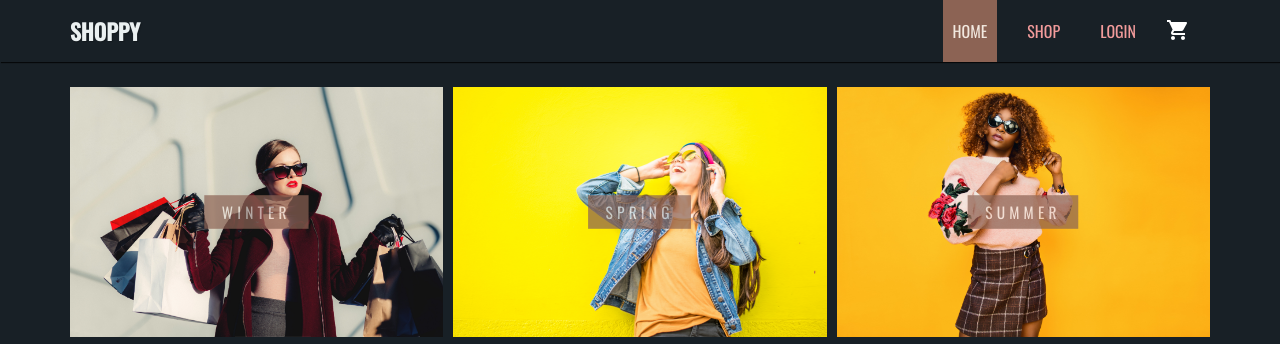
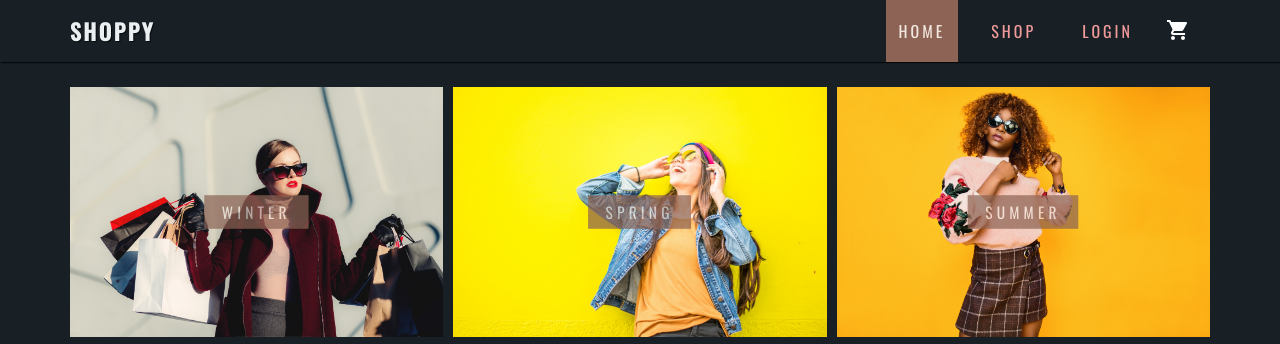
Before and after one commit to touhidulShawan/shoppy-static, a PHP site: page / in a window 1280 px wide. Shown: the top 344 px of the page. Run offline with PHP 8.4, Linux system fonts and the light colour scheme.

Commit message:
fix spacing in nav-links

```diff
--- a/scss/components/_navbar.scss
+++ b/scss/components/_navbar.scss
@@ -22,8 +22,10 @@
   &__link {
     font-size: 1.6rem;
     text-transform: uppercase;
+    text-align: center;
+    letter-spacing: 0.3rem;
     color: var(--color);
-    padding: 2rem 1rem;
+    padding: 2rem 1.3rem;
     transition: all 0.38s ease-in-out;
 
     &:hover {
@@ -42,9 +44,10 @@
   &__text {
     font-size: 2.2rem;
     text-transform: uppercase;
+    letter-spacing: 0.25rem;
     color: var(--light);
     font-weight: bold;
-    text-shadow: 1px 1px 1px rgba(0, 0, 0, 0.25);
+    text-shadow: 1px 1px 1px rgba(0, 0, 0, 0.75);
   }
 }
 
--- a/scss/partials/_colors.scss
+++ b/scss/partials/_colors.scss
@@ -1,4 +1,3 @@
-@import url("https://fonts.googleapis.com/css?family=Oswald:400,500&display=swap");
 :root {
   --bg: #182026;
   --primary: #f2e8df;
```
Also changed, not shown: css/style.css, 1 other file.
